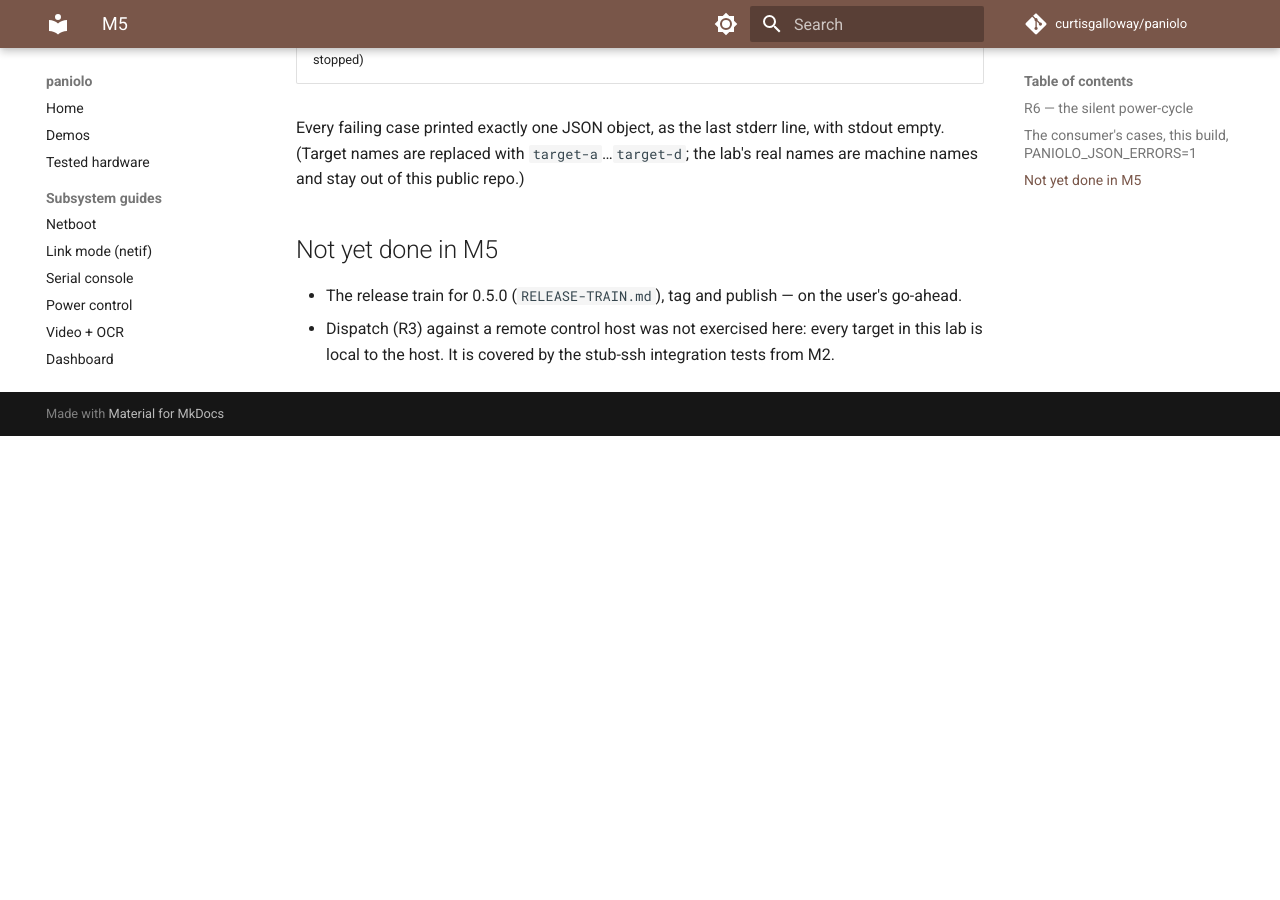
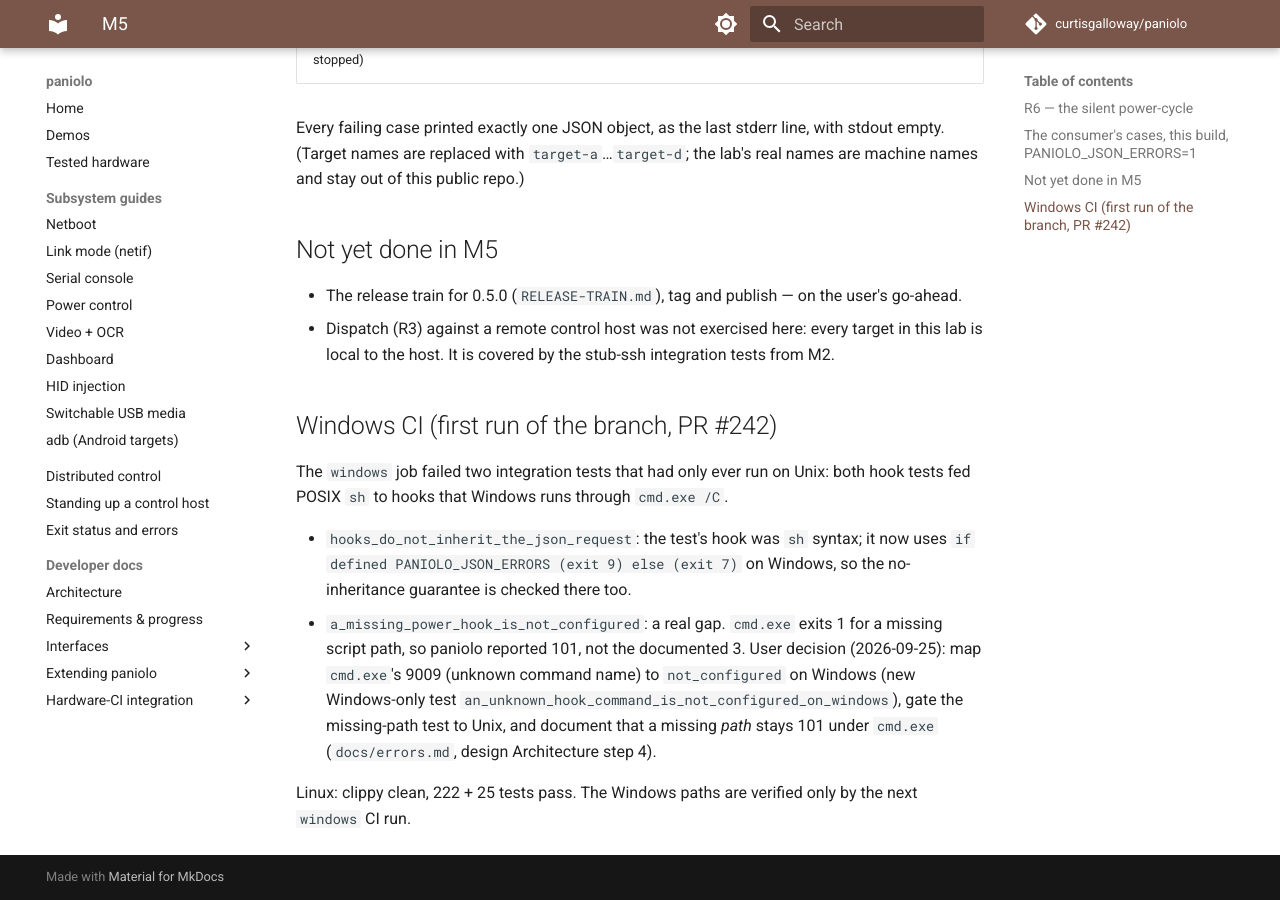
Before and after one commit to curtisgalloway/paniolo, an MkDocs documentation site: the page built from docs/dev/error-contract/evidence/M5.md, in a window 1280 px wide and 900 px high, scrolled down 1561 px. Built offline with MkDocs 1.6.1 and Material for MkDocs 9.7.7, drawn with Linux system fonts in a browser that asks for light colours; comment, search, counter and statistics services are not loaded; before the commit the page ends 1997 px from its top, so only the background shows below that.

Commit message:
cli: error contract — Windows hooks under cmd.exe
The first Windows CI run of the branch failed two integration tests,
both because Windows runs hooks through `cmd.exe /C`, not `sh -c`:

- hooks_do_not_inherit_the_json_request fed `sh` syntax to cmd.exe. It
  now uses a cmd.exe hook on Windows, so the guarantee is tested there.
- a missing hook script exited 101, not the documented 3: cmd.exe
  reports a missing path as plain exit 1, which cannot be told from a
  script's own failure. By the user's decision, hook_failed now maps
  cmd.exe's 9009 ("is not recognized as a command") to not_configured on
  Windows, with a Windows-only test; the 127 test is gated to Unix; and
  docs/errors.md and the design say a missing *path* stays 101 there.

Co-Authored-By: Claude Opus 5.5 (1M context) <noreply@anthropic.com>
Claude-Session: https://claude.ai/code/session_01BXipXZwi2Ld23bguCNHWe1

```diff
--- a/docs/dev/error-contract/evidence/M5.md
+++ b/docs/dev/error-contract/evidence/M5.md
@@ -53,3 +53,23 @@ names are machine names and stay out of this public repo.)
 - Dispatch (R3) against a remote control host was not exercised here: every
   target in this lab is local to the host. It is covered by the stub-ssh
   integration tests from M2.
+
+## Windows CI (first run of the branch, PR #242)
+
+The `windows` job failed two integration tests that had only ever run on
+Unix: both hook tests fed POSIX `sh` to hooks that Windows runs through
+`cmd.exe /C`.
+
+- `hooks_do_not_inherit_the_json_request`: the test's hook was `sh` syntax;
+  it now uses `if defined PANIOLO_JSON_ERRORS (exit 9) else (exit 7)` on
+  Windows, so the no-inheritance guarantee is checked there too.
+- `a_missing_power_hook_is_not_configured`: a real gap. `cmd.exe` exits 1 for
+  a missing script path, so paniolo reported 101, not the documented 3. User
+  decision (2026-09-25): map `cmd.exe`'s 9009 (unknown command name) to
+  `not_configured` on Windows (new Windows-only test
+  `an_unknown_hook_command_is_not_configured_on_windows`), gate the missing-path
+  test to Unix, and document that a missing *path* stays 101 under `cmd.exe`
+  (`docs/errors.md`, design Architecture step 4).
+
+Linux: clippy clean, 222 + 25 tests pass. The Windows paths are verified only
+by the next `windows` CI run.
```
Also changed, not shown: docs/dev/error-contract/design.md (+3 -0 lines), docs/errors.md (+6 -0 lines), 2 other files.
